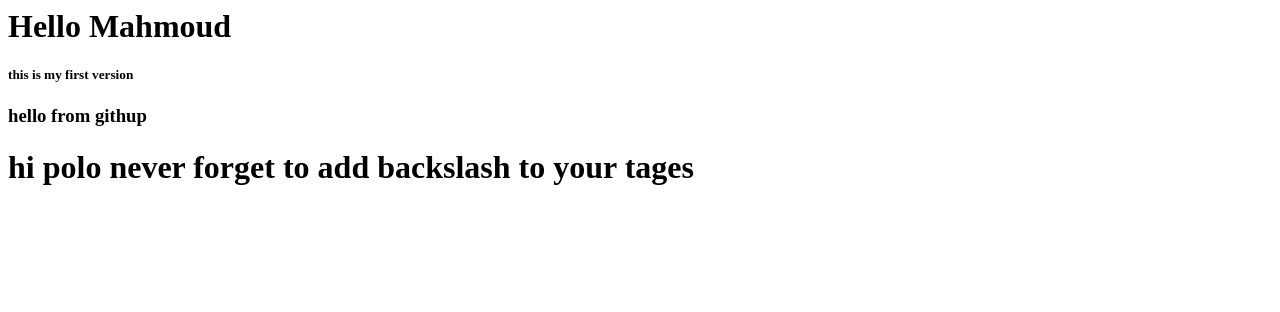
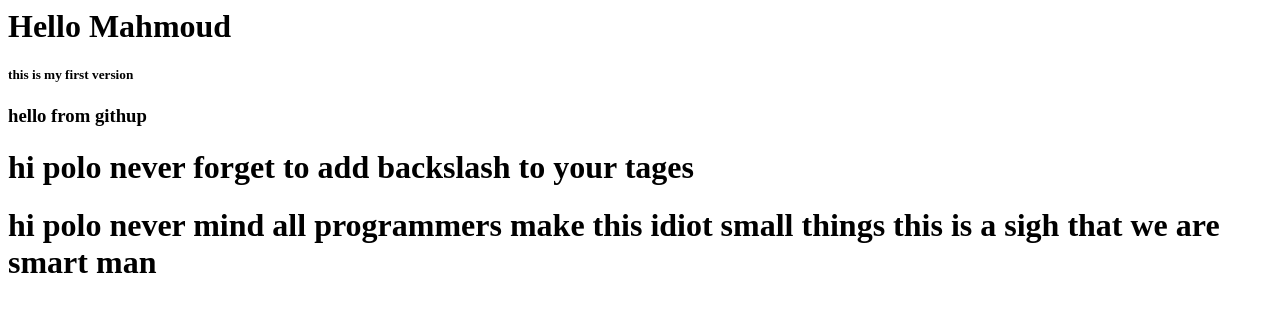
Before and after one commit to Mahmoud-Abdelwahab/itidemo, a plain HTML site: page index.html in a window 1280 px wide. Drawn offline with Linux system fonts and the light colour scheme.

Commit message:
reply to polo thanks message

```diff
--- a/index.html
+++ b/index.html
@@ -5,6 +5,7 @@
     <h5> this is my first version </h5>
     <h3> hello from githup </h3>
     <h1> hi polo  never forget to add backslash to your tages </h1>
+    <h1> hi polo never mind all programmers make this idiot small things this is a sigh that we are smart man</h1>
 </body>
 
 </html>
```
